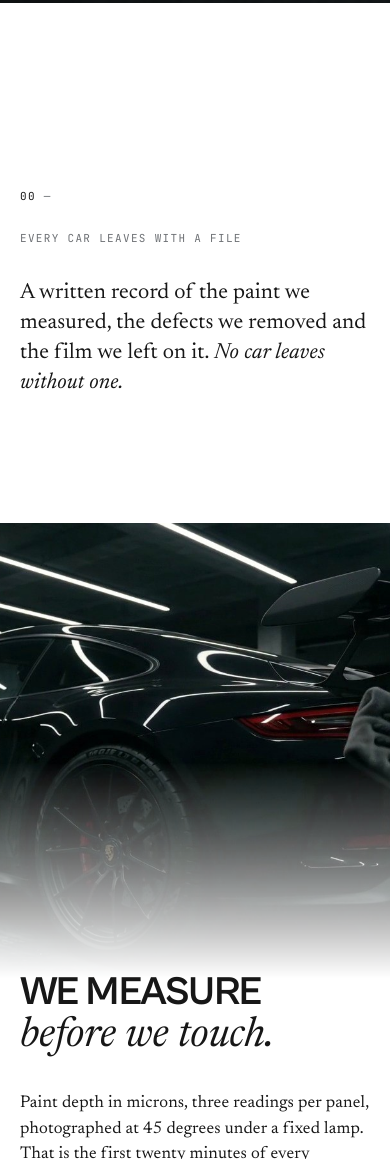
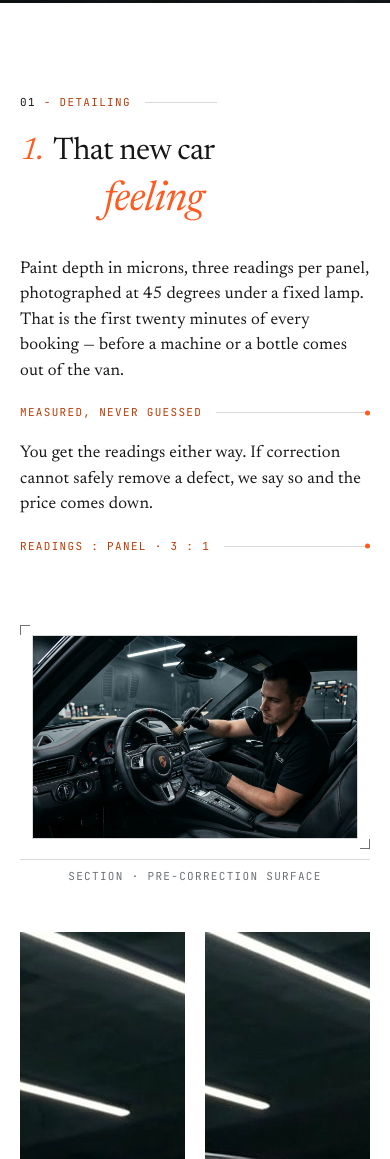
Before and after one commit to tstephure-tech/Torque_TowelV1, a website built with Vite: page index.html in a window 390 px wide. Shown: the part 841-2000 px from the top of the page. Built offline with nearby package versions, Linux system fonts and the light colour scheme; grey boxes are pictures that could not be loaded.

Commit message:
feat: update statement section layout
Refactor the statement section to use a grid-based layout for improved responsiveness and readability.

```diff
--- a/css/site.css
+++ b/css/site.css
@@ -306,8 +306,6 @@ body[data-menu="open"] { overflow: hidden; }
 .act__num b { font-weight: 400; color: var(--ink); }
 .act__num--light { color: rgba(255, 255, 255, 0.62); top: 30px; left: 0; z-index: 3; }
 .act__num--light b { color: #fff; }
-.act--statement .act__num { top: 26px; left: 0; color: rgba(255,255,255,.62); }
-.act--statement .act__num b { color: #fff; }
 .act--split .act__num { top: 26px; left: 0; color: rgba(255,255,255,.62); }
 .act--split .act__num b { color: #fff; }
 
@@ -327,22 +325,115 @@ body[data-menu="open"] { overflow: hidden; }
 }
 
 /* 01 — statement */
-.act--statement { padding-top: 0; }
+.act--statement { padding: clamp(88px, 11vh, 136px) 0 0; }
+.statement__grid {
+  display: grid;
+  grid-template-columns: minmax(0, 5fr) minmax(0, 7fr);
+  gap: clamp(40px, 5vw, 88px);
+  align-items: center;
+  padding: 0 var(--gutter);
+}
+.statement__left { min-width: 0; max-width: min(520px, calc(100vw - 2 * var(--gutter))); }
+.statement__fig {
+  display: flex; align-items: center; gap: 14px;
+  margin-bottom: 18px;
+  color: var(--accent-deep);
+}
+.statement__fig b { font-weight: 400; color: var(--ink); }
+.statement__fig-rule { width: 72px; height: 1px; background: var(--hairline); }
+
+.statement__title {
+  font-family: var(--font-text);
+  font-weight: 400;
+  font-size: clamp(1.95rem, 3.8vw, 3.5rem);
+  line-height: 1.06;
+  letter-spacing: -0.02em;
+  color: var(--ink);
+  margin: 0;
+}
+.statement__title .line {
+  padding-top: 0.24em;
+  padding-bottom: 0.2em;
+}
+.statement__title .line + .line { margin-top: -0.14em; }
+.statement__roman {
+  font-style: italic;
+  color: var(--accent);
+  margin-right: 0.14em;
+}
+.statement__accent {
+  display: inline-block;
+  font-style: italic;
+  font-size: 1.32em;
+  line-height: 1.15;
+  letter-spacing: -0.015em;
+  color: var(--accent);
+}
+.statement__ghost {
+  visibility: hidden;
+  user-select: none;
+  pointer-events: none;
+}
+.statement__body { padding: 34px 0 0; max-width: var(--measure); }
+.statement__callout {
+  display: flex; align-items: center; gap: 14px;
+  margin: 22px 0;
+  color: var(--accent-deep);
+}
+.statement__callout .mono { white-space: nowrap; flex: 0 0 auto; }
+.statement__callout-line {
+  position: relative; flex: 1; height: 1px;
+  background: var(--hairline);
+}
+.statement__callout-line::after {
+  content: ""; position: absolute; right: 0; top: 50%;
+  width: 5px; height: 5px; border-radius: 50%;
+  background: var(--accent); transform: translateY(-50%);
+}
+
+.statement__right { min-width: 0; }
+.plate-frame__head {
+  display: flex; justify-content: space-between; align-items: baseline; gap: 16px;
+  padding-bottom: 10px;
+  border-bottom: var(--rule);
+  color: var(--accent-deep);
+}
+.plate-frame__stage {
+  position: relative;
+  padding: 26px 22px;
+}
+.plate-frame__stage::before,
+.plate-frame__stage::after {
+  content: ""; position: absolute; width: 10px; height: 10px; pointer-events: none;
+}
+.plate-frame__stage::before {
+  top: 10px; left: 0;
+  border-top: 1px solid var(--muted); border-left: 1px solid var(--muted);
+}
+.plate-frame__stage::after {
+  bottom: 10px; right: 0;
+  border-bottom: 1px solid var(--muted); border-right: 1px solid var(--muted);
+}
+.plate-frame__meta {
+  display: flex; justify-content: space-between; gap: 16px;
+  margin-bottom: 14px;
+  color: var(--muted);
+}
 .statement__media {
   position: relative;
-  height: 78vh; min-height: 460px;
-  -webkit-mask-image: linear-gradient(to bottom, #000 52%, rgba(0,0,0,0.55) 74%, transparent 99%);
-  mask-image: linear-gradient(to bottom, #000 52%, rgba(0,0,0,0.55) 74%, transparent 99%);
+  border: 1px solid var(--hairline);
+  overflow: hidden;
 }
-.statement__media img { width: 100%; height: 100%; object-fit: cover; }
-.statement__title {
-  position: relative;
-  margin: -0.34em 0 0;
-  padding: 0 var(--gutter);
-  font-size: var(--text-h2);
-  max-width: 15ch;
+.statement__media img {
+  width: 100%; aspect-ratio: 16 / 10; height: auto;
+  object-fit: cover;
 }
-.statement__body { padding: 56px 0 0 var(--gutter); }
+.plate-frame__foot {
+  padding-top: 10px;
+  border-top: var(--rule);
+  text-align: center;
+  color: var(--muted);
+}
 
 /* triptych */
 .triptych {
@@ -618,6 +709,8 @@ body[data-menu="open"] { overflow: hidden; }
 }
 
 @media (max-width: 900px) {
+  .statement__grid { grid-template-columns: 1fr; gap: 40px; }
+  .statement__left { max-width: none; }
   .hero__inner { flex-direction: column; align-items: flex-start; gap: 26px; }
   .hero__controls { align-self: flex-start; }
   .menu-cols { grid-template-columns: 1fr; gap: 56px; }
@@ -642,9 +735,8 @@ body[data-menu="open"] { overflow: hidden; }
   .act--quiet { height: auto; padding: 120px var(--gutter) 60px; }
   .act--statement .act__num, .act--split .act__num, .act__num--light { display: none; }
   .act--quiet .act__num { position: static; transform: none; display: block; margin-bottom: 28px; }
-  .statement__media { height: 48vh; }
-  .statement__title { margin-top: -0.24em; max-width: 12ch; }
-  .statement__body { padding-top: 32px; }
+  .plate-frame__stage { padding: 20px 12px; }
+  .statement__body { padding-top: 26px; }
   .triptych { grid-template-columns: 1fr 1fr; padding-top: 48px; }
   .triptych figure:last-child { grid-column: 1 / -1; }
   .act--pin { height: 240vh; }
--- a/index.html
+++ b/index.html
@@ -92,27 +92,47 @@
     </div>
   </section>
 
-  <!-- =============================================================== quiet -->
-  <section class="act act--quiet" aria-label="The record">
-    <span class="act__num" aria-hidden="true"><b>00</b> —</span>
-    <p class="mono quiet__label" data-reveal>Every car leaves with a file</p>
-    <p class="quiet__text" data-reveal style="--i:1">A written record of the paint we measured, the defects we removed and the film we left on it. <em>No car leaves without one.</em></p>
-  </section>
-
   <!-- =========================================================== 01 statement -->
   <section class="act act--statement" id="condition">
-    <span class="act__num" aria-hidden="true"><b>01</b> —</span>
-    <div class="statement__media">
-      <img src="assets/img/stage-1.jpg" alt="Paint surface under a detailing lamp during decontamination" width="1280" height="720" loading="lazy">
-    </div>
-    <h2 class="display statement__title" data-lines>
-      <span class="line"><span>We measure</span></span>
-      <span class="line"><span><em>before we touch.</em></span></span>
-    </h2>
-    <div class="statement__body">
-      <div class="copy" data-reveal>
-        <p>Paint depth in microns, three readings per panel, photographed at 45 degrees under a fixed lamp. That is the first twenty minutes of every booking — before a machine or a bottle comes out of the van.</p>
-        <p>You get the readings either way. If correction cannot safely remove a defect, we say so and the price comes down.</p>
+    <div class="statement__grid">
+      <div class="statement__left">
+        <div class="statement__fig" data-reveal>
+          <span class="mono"><b>01</b> - Detailing</span>
+          <span class="statement__fig-rule" aria-hidden="true"></span>
+        </div>
+
+        <h2 class="statement__title" data-lines>
+          <span class="line"><span><em class="statement__roman">1.</em> That new car</span></span>
+          <span class="line"><span><span class="statement__ghost" aria-hidden="true"><em class="statement__roman">1.</em> Tha</span><em class="statement__accent">feeling</em></span></span>
+        </h2>
+
+        <div class="statement__body" data-reveal>
+          <div class="copy">
+            <p>Paint depth in microns, three readings per panel, photographed at 45 degrees under a fixed lamp. That is the first twenty minutes of every booking — before a machine or a bottle comes out of the van.</p>
+            <div class="statement__callout" aria-hidden="true">
+              <span class="mono">Measured, never guessed</span>
+              <span class="statement__callout-line"></span>
+            </div>
+            <p>You get the readings either way. If correction cannot safely remove a defect, we say so and the price comes down.</p>
+            <div class="statement__callout" aria-hidden="true">
+              <span class="mono">Readings : Panel · 3 : 1</span>
+              <span class="statement__callout-line"></span>
+            </div>
+          </div>
+        </div>
+      </div>
+
+      <div class="statement__right" data-reveal style="--i:1">
+        <div class="plate-frame">
+          <div class="plate-frame__stage">
+            <div class="statement__media">
+              <img src="/src/assets/images/interior_detailing_1794615383978.jpg" alt="Technician detailing a dark sports car leather steering wheel and carbon trim under studio lighting" width="1280" height="720" loading="lazy" referrerpolicy="no-referrer">
+            </div>
+          </div>
+          <div class="plate-frame__foot mono">
+            <span>Section · Pre-correction surface</span>
+          </div>
+        </div>
       </div>
     </div>
 
```
Also changed, not shown: src/assets/images/interior_detailing_1794615383978.jpg (added), 1 other file.
